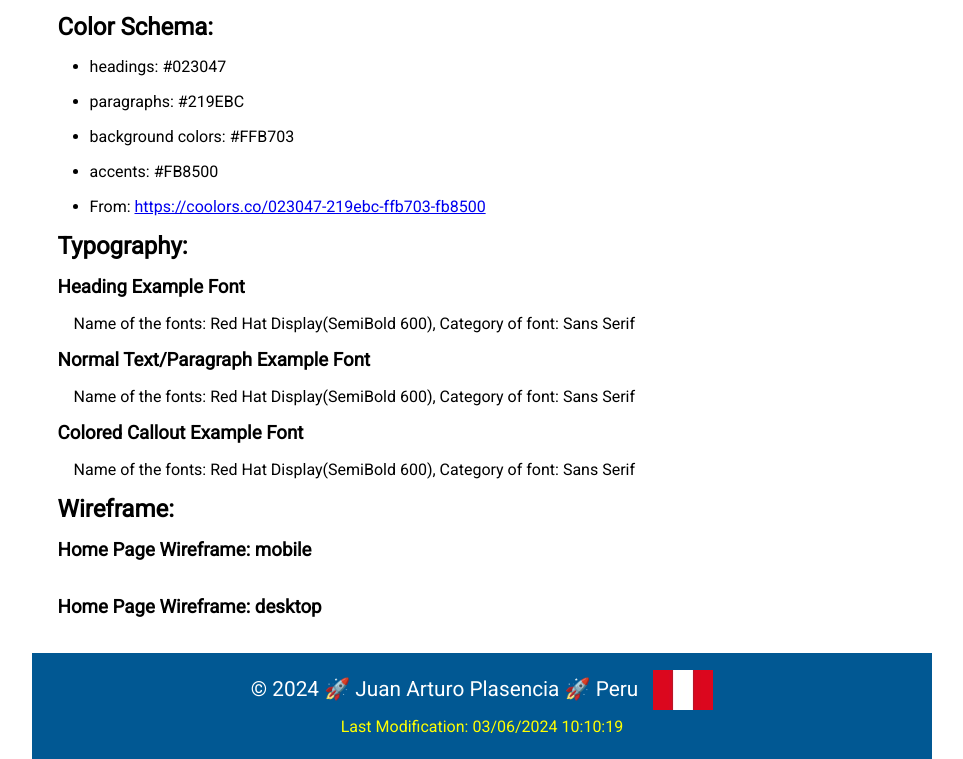
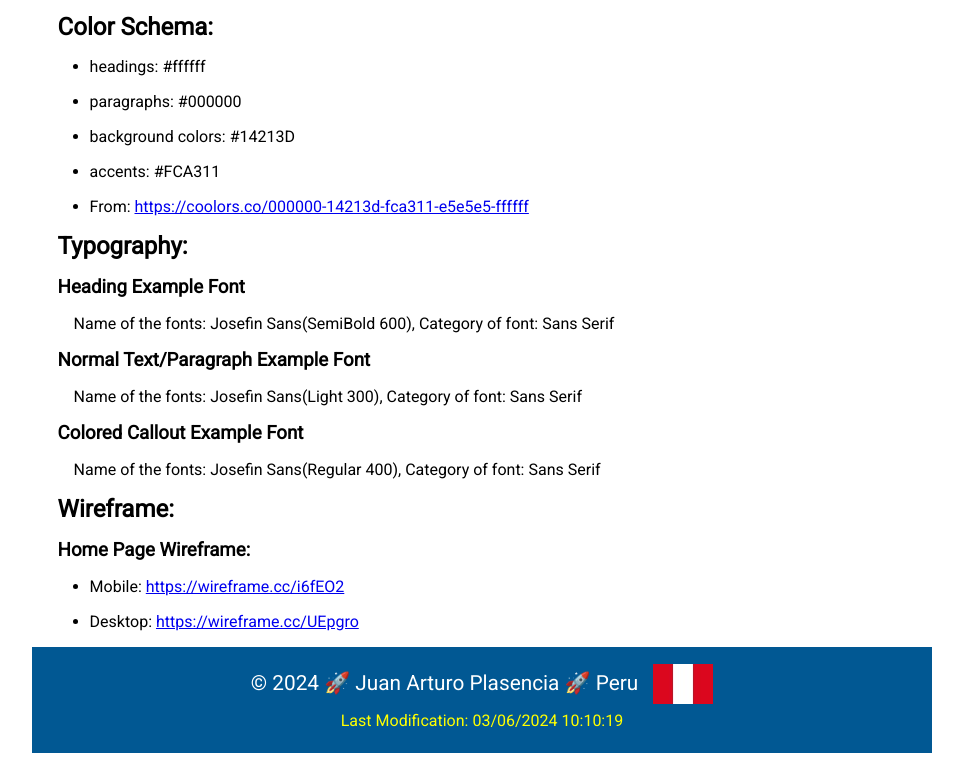
Before and after one commit to Juarpla/wdd230, a plain HTML site: page week01/chamber-site-plan.html in a window 1280 px wide. Shown: the part 664-1423 px from the top of the page, without its empty margins (158-1121 px from the left). Drawn offline with Linux system fonts and the light colour scheme.

Commit message:
Project Milestone - The Chamber of Commerce Site Plan, completed

```diff
--- a/week01/chamber-site-plan.html
+++ b/week01/chamber-site-plan.html
@@ -51,29 +51,30 @@
             </ul>
             <h2>Color Schema:</h2>
             <ul>
-                <li>headings: #023047</li>
-                <li>paragraphs: #219EBC</li>
-                <li>background colors: #FFB703</li>
-                <li>accents: #FB8500</li>
+                <li>headings: #ffffff</li>
+                <li>paragraphs: #000000</li>
+                <li>background colors: #14213D</li>
+                <li>accents: #FCA311</li>
                 <li>From: <a
-                        href="https://coolors.co/023047-219ebc-ffb703-fb8500">https://coolors.co/023047-219ebc-ffb703-fb8500</a>
+                        href="https://coolors.co/000000-14213d-fca311-e5e5e5-ffffff">https://coolors.co/000000-14213d-fca311-e5e5e5-ffffff</a>
                 </li>
             </ul>
             <h2>Typography:</h2>
             <h3>Heading Example Font</h3>
-            <p>Name of the fonts: Red Hat Display(SemiBold 600),
+            <p>Name of the fonts: Josefin Sans(SemiBold 600),
                 Category of font: Sans Serif</p>
             <h3>Normal Text/Paragraph Example Font</h3>
-            <p>Name of the fonts: Red Hat Display(SemiBold 600),
+            <p>Name of the fonts: Josefin Sans(Light 300),
                 Category of font: Sans Serif</p>
             <h3>Colored Callout Example Font</h3>
-            <p>Name of the fonts: Red Hat Display(SemiBold 600),
+            <p>Name of the fonts: Josefin Sans(Regular 400),
                 Category of font: Sans Serif</p>
             <h2>Wireframe:</h2>
-            <h3>Home Page Wireframe: mobile</h3>
-            <img src="" alt="">
-            <h3>Home Page Wireframe: desktop</h3>
-            <img src="" alt="">
+            <h3>Home Page Wireframe: </h3>
+            <ul>
+                <li>Mobile: <a href="https://wireframe.cc/i6fEO2">https://wireframe.cc/i6fEO2</a></li>
+                <li>Desktop: <a href="https://wireframe.cc/UEpgro">https://wireframe.cc/UEpgro</a></li>
+            </ul>
         </div>
     </main>
     <footer>
```
